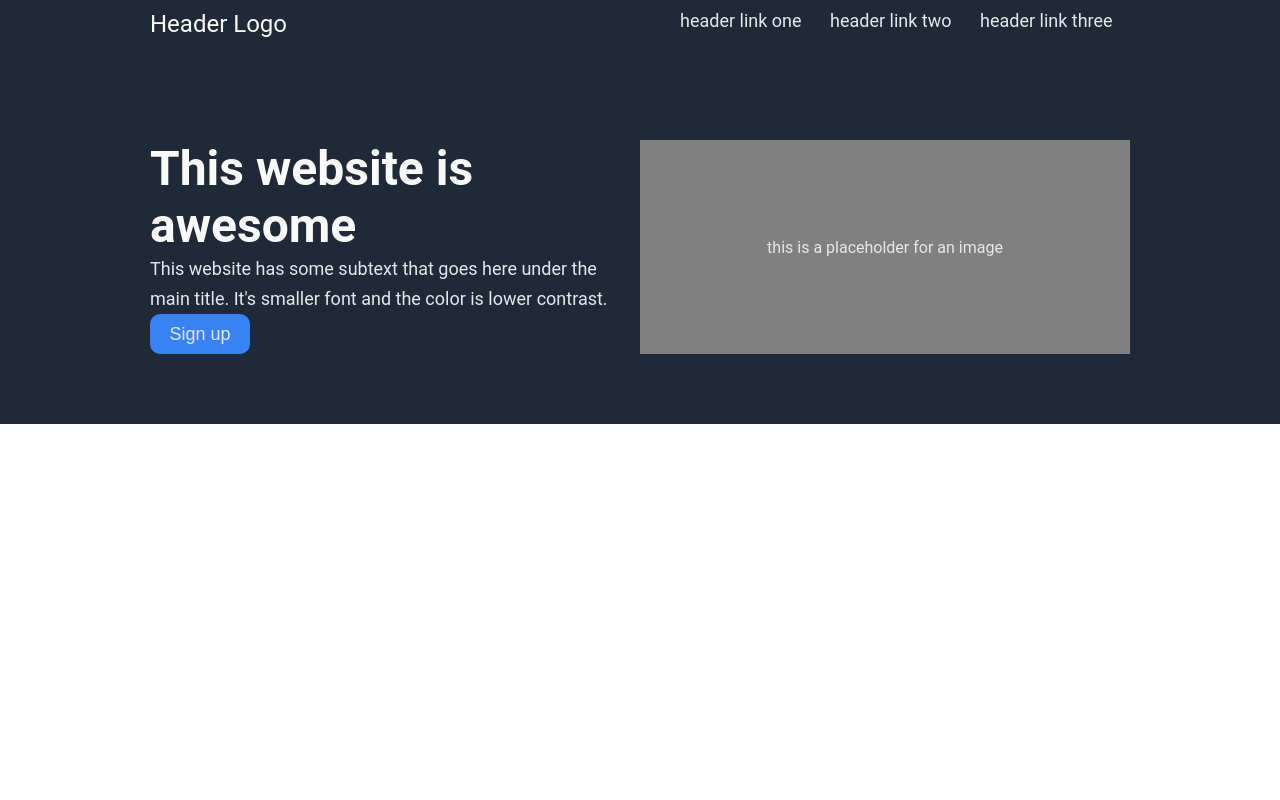
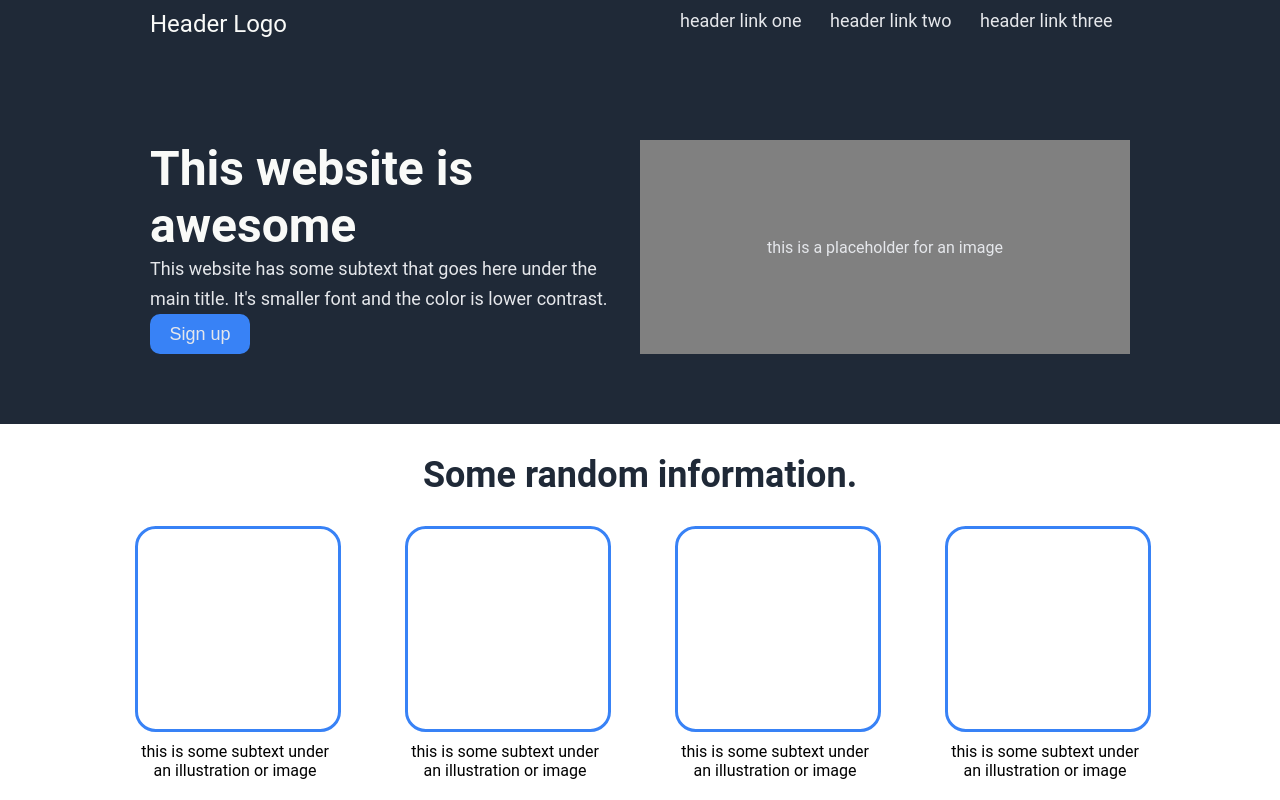
Before and after one commit to Filipol9/landing-page, a plain HTML site: page index.html in a window 1280 px wide. Drawn offline with Linux system fonts and the light colour scheme.

Commit message:
added information section

```diff
--- a/index.html
+++ b/index.html
@@ -23,5 +23,14 @@
             <div>this is a placeholder for an image</div>
         </div>
     </div>
+    <div class="information">
+        <div class="information-header">Some random information.</div>
+        <div class="info">
+            <div class="illustration"><div class="cube"></div>this is some subtext under an illustration or image</div>
+            <div class="illustration"><div class="cube"></div>this is some subtext under an illustration or image</div>
+            <div class="illustration"><div class="cube"></div>this is some subtext under an illustration or image</div>
+            <div class="illustration"><div class="cube"></div>this is some subtext under an illustration or image</div>
+        </div>
+    </div>
 </body>
 </html>
--- a/style.css
+++ b/style.css
@@ -63,3 +63,30 @@ body{
 .hero-subtext{
     line-height: 30px;
 }
+.information{
+    display: flex;
+    flex-direction: column;
+    align-items: center;
+}
+.info{
+    display: flex;
+    justify-content: center;
+    gap: 70px;
+}
+.information-header{
+    font-size: 36px;
+    font-weight: bold;
+    color: #1F2937;
+    margin: 30px;
+}
+.cube{
+    border: 3px solid #3882F6;
+    height: 200px;
+    width: 200px;
+    border-radius: 10%;
+    margin-bottom: 10px;
+}
+.illustration{
+    width: 200px;
+    text-align: center;
+}
```
